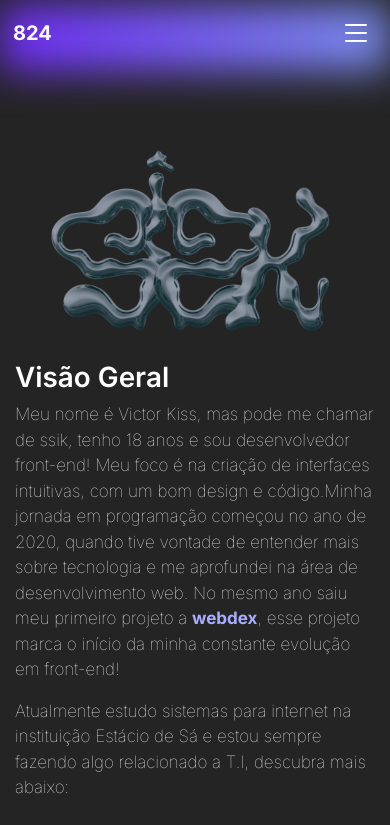
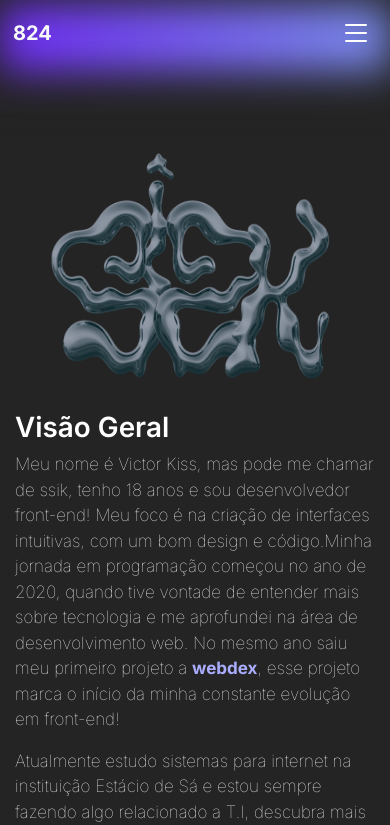
Before and after one commit to victor-kiss/ssik824, a Next.js app: page / in a window 390 px wide. Shown: the top 825 px of the page. Built offline with nearby package versions, Linux system fonts and the light colour scheme.

Commit message:
Update globals.css

```diff
--- a/src/app/globals.css
+++ b/src/app/globals.css
@@ -140,7 +140,7 @@ footer.footer > svg{
   img.cropped{
     position:relative;
     max-width:350px;
-    max-height:200px;
+    max-height:250px;
     border-radius: 15px;
   }
   canvas{
```
